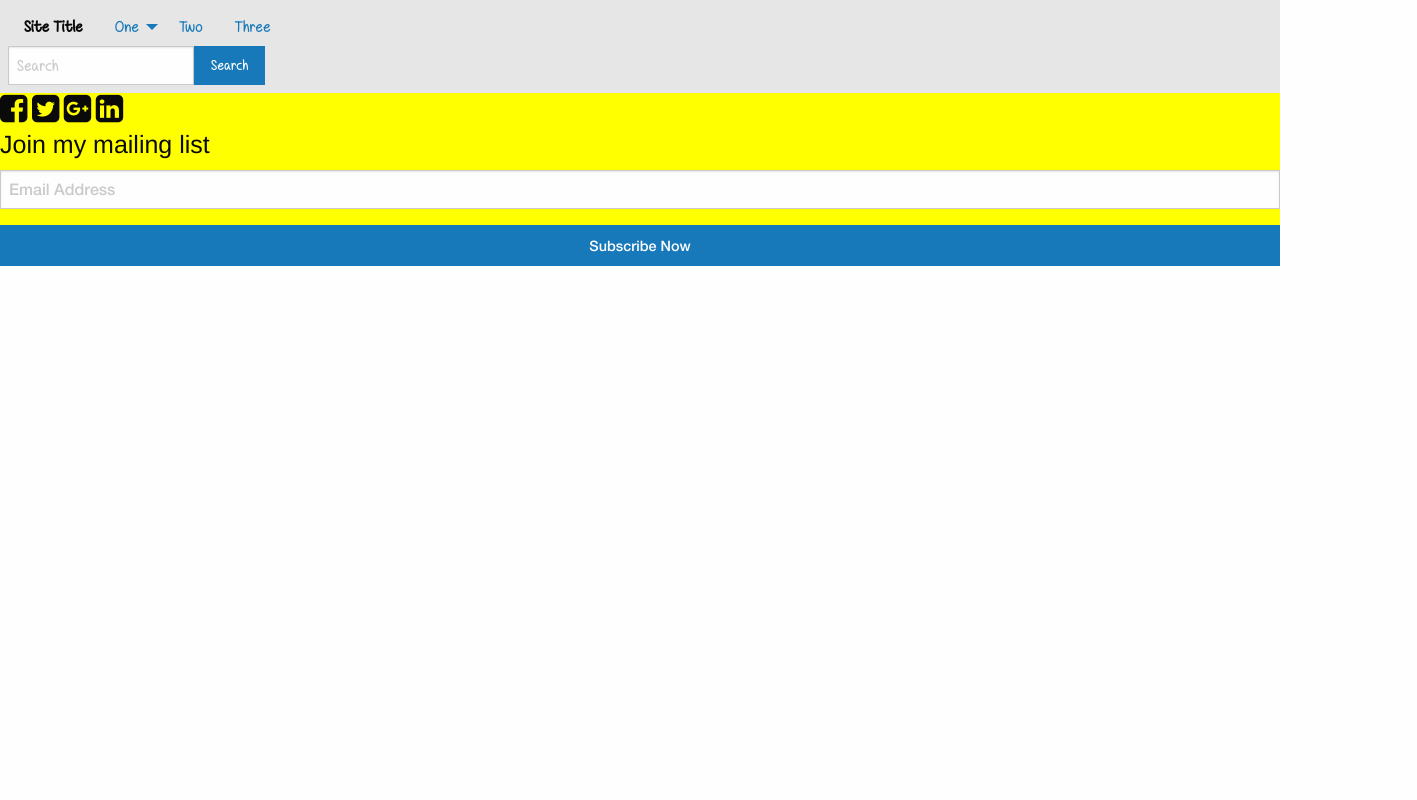
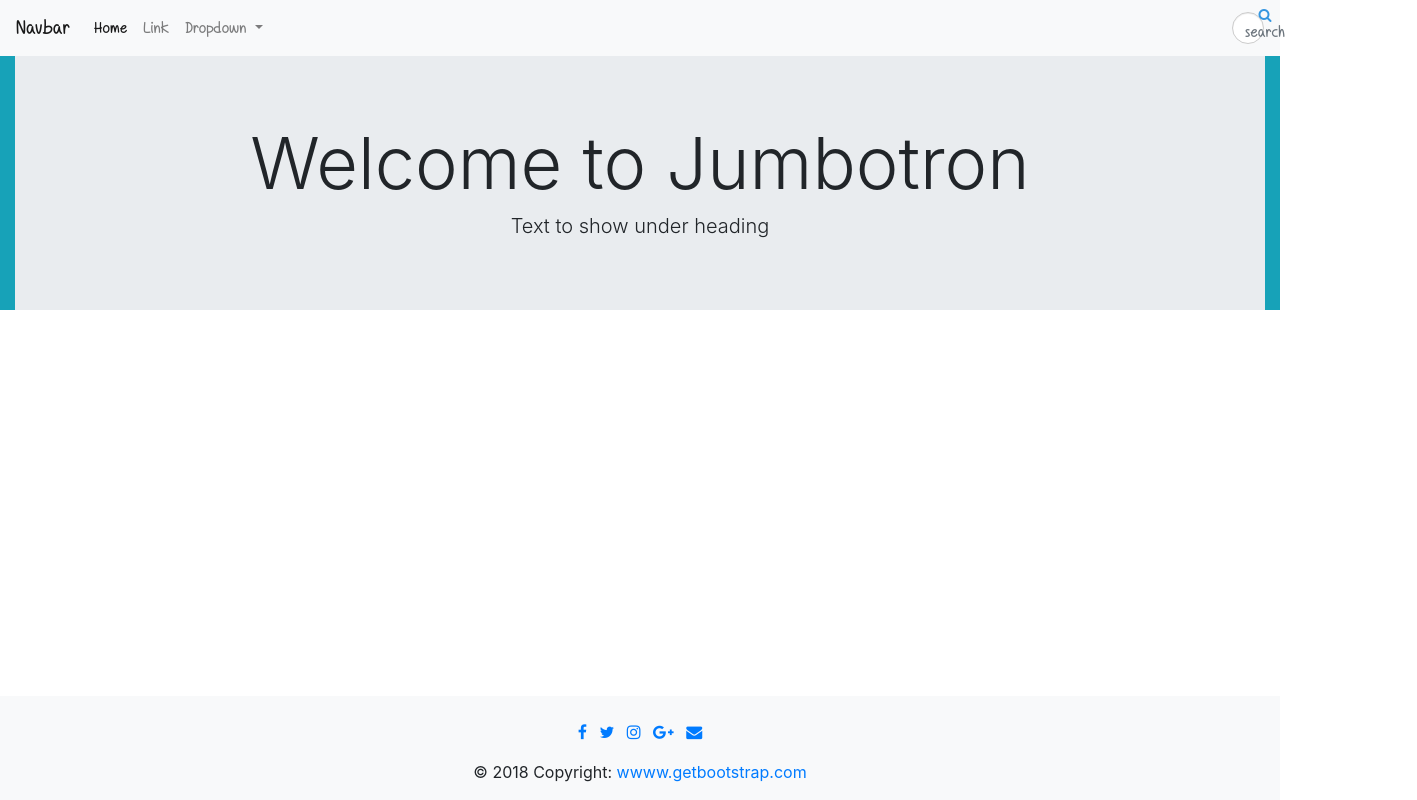
Before and after one commit to sajeev-web/web-project-setup, a website: page index.html in a window 1280 px wide. Shown: the whole page, 1417 px wide, since content can reach past the window. Drawn offline with nearby package versions, Linux system fonts and the light colour scheme; files whose address does not match are found by name.

Commit message:
Few updates

```diff
--- a/index.html
+++ b/index.html
@@ -1,79 +1,123 @@
 <!doctype html>
-<html>
+<html lang="en">
 
 <head>
     <title>Html Project</title>
-    <link rel="stylesheet" href="node_modules/foundation-sites/dist/foundation.min.css">
-    <!-- <link rel="stylesheet" href="node_modules/bootstrap/dist/css/bootstrap.min.css"> -->
+    <!-- <link rel="stylesheet" href="node_modules/foundation-sites/dist/foundation.min.css"> -->
+    <link rel="stylesheet" href="node_modules/bootstrap/dist/css/bootstrap.min.css">
     <link rel="stylesheet" href="node_modules/font-awesome/css/font-awesome.min.css">
     <link rel="stylesheet" href="dist/css/bundle.css">
 </head>
 
 <body>
     <header>
-        <div class="top-bar-container" data-sticky-container>
-            <div class="sticky" data-sticky data-options="anchor: page; marginTop: 0; stickyOn: small;">
-                <div class="top-bar">
-                    <div class="row column">
-                        <div class="top-bar-left">
-                            <ul class="dropdown menu" data-dropdown-menu>
-                                <li class="menu-text">Site Title</li>
-                                <li class="has-submenu">
-                                    <a href="#">One</a>
-                                    <ul class="submenu menu vertical" data-submenu>
-                                        <li><a href="#">One</a></li>
-                                        <li><a href="#">Two</a></li>
-                                        <li><a href="#">Three</a></li>
-                                    </ul>
-                                </li>
-                                <li><a href="#">Two</a></li>
-                                <li><a href="#">Three</a></li>
-                            </ul>
+        <nav class="navbar navbar-expand-md navbar-light bg-light sticky-top">
+            <a class="navbar-brand" href="#">Navbar</a>
+            <button class="navbar-toggler" type="button" data-toggle="collapse" data-target="#navbarSupportedContent" aria-controls="navbarSupportedContent" aria-expanded="false" aria-label="Toggle navigation">
+                <span class="navbar-toggler-icon"></span>
+            </button>
+
+            <div class="collapse navbar-collapse" id="navbarSupportedContent">
+                <ul class="navbar-nav mr-auto">
+                    <li class="nav-item active">
+                        <a class="nav-link" href="#">Home <span class="sr-only">(current)</span></a>
+                    </li>
+                    <li class="nav-item">
+                        <a class="nav-link" href="#">Link</a>
+                    </li>
+                    <li class="nav-item dropdown">
+                        <a class="nav-link dropdown-toggle" href="#" id="navbarDropdown" role="button" data-toggle="dropdown" aria-haspopup="true" aria-expanded="false">
+                      Dropdown
+                    </a>
+                        <div class="dropdown-menu" aria-labelledby="navbarDropdown">
+                            <a class="dropdown-item" href="#">Action</a>
+                            <a class="dropdown-item" href="#">Another action</a>
+                            <div class="dropdown-divider"></div>
+                            <a class="dropdown-item" href="#">Something else here</a>
                         </div>
-                        <div class="top-bar-right">
-                            <ul class="menu">
-                                <li>
-                                    <input type="search" placeholder="Search">
-                                </li>
-                                <li>
-                                    <button type="button" class="button">Search</button>
-                                </li>
-                            </ul>
-                        </div>
+                    </li>
+                </ul>
+                <form action="#" class="search-form form-inline my-2 my-lg-0">
+                    <div class="form-group has-feedback">
+                        <label for="search" class="sr-only">Search</label>
+                        <input type="text" class="form-control" name="search" id="search" placeholder="search">
+                        <span class="form-control-feedback"><i class="fa fa-search" aria-hidden="true" ></i></span>
                     </div>
-                </div>
+                </form>
+            </div>
+        </nav>
+    </header>
+
+    <div class="container-fluid bg-info text-center">
+        <div class="jumbotron jumbotron-fluid align-center">
+            <h1 class="display-3">Welcome to Jumbotron</h1>
+            <h1 class="lead">Text to show under heading</h1>
+        </div>
+    </div>
+
+    <main></main>
+
+
+<!-- Footer -->
+<footer>
+    <div class="container-fluid bg-light fixed-bottom">
+        <!--
+        <div class="row text-center text-xs-center text-sm-left text-md-left">
+            <div class="col-xs-12 col-sm-4 col-md-4">
+                <h5>Quick links</h5>
+                <ul class="list-unstyled quick-links">
+                    <li><a href="javascript:void();"><i class="fa fa-angle-double-right"></i>Home</a></li>
+                    <li><a href="javascript:void();"><i class="fa fa-angle-double-right"></i>About</a></li>
+                    <li><a href="javascript:void();"><i class="fa fa-angle-double-right"></i>FAQ</a></li>
+                    <li><a href="javascript:void();"><i class="fa fa-angle-double-right"></i>Get Started</a></li>
+                    <li><a href="javascript:void();"><i class="fa fa-angle-double-right"></i>Videos</a></li>
+                </ul>
+            </div>
+            <div class="col-xs-12 col-sm-4 col-md-4">
+                <h5>Quick links</h5>
+                <ul class="list-unstyled quick-links">
+                    <li><a href="javascript:void();"><i class="fa fa-angle-double-right"></i>Home</a></li>
+                    <li><a href="javascript:void();"><i class="fa fa-angle-double-right"></i>About</a></li>
+                    <li><a href="javascript:void();"><i class="fa fa-angle-double-right"></i>FAQ</a></li>
+                    <li><a href="javascript:void();"><i class="fa fa-angle-double-right"></i>Get Started</a></li>
+                    <li><a href="javascript:void();"><i class="fa fa-angle-double-right"></i>Videos</a></li>
+                </ul>
+            </div>
+            <div class="col-xs-12 col-sm-4 col-md-4">
+                <h5>Quick links</h5>
+                <ul class="list-unstyled quick-links">
+                    <li><a href="javascript:void();"><i class="fa fa-angle-double-right"></i>Home</a></li>
+                    <li><a href="javascript:void();"><i class="fa fa-angle-double-right"></i>About</a></li>
+                    <li><a href="javascript:void();"><i class="fa fa-angle-double-right"></i>FAQ</a></li>
+                    <li><a href="javascript:void();"><i class="fa fa-angle-double-right"></i>Get Started</a></li>
+                    <li><a href="https://wwwe.sunlimetech.com" title="Design and developed by"><i class="fa fa-angle-double-right"></i>Imprint</a></li>
+                </ul>
             </div>
         </div>
-    </header>
-    <main></main>
-    <div class="three-column-footer-contact-form-container">
-        <footer class="responsive-blog-footer">
-            <div class="row">
-                <div class="small-12 medium-8 columns small-order-2 medium-order-1 about-container">
-                    <div class="row">
-                        <div class="medium-8 columns about-section">
-                            <div class="social">
-                                <i class="fa fa-facebook-square fa-2x" aria-hidden="true"></i>
-                                <i class="fa fa-twitter-square fa-2x" aria-hidden="true"></i>
-                                <i class="fa fa-google-plus-square fa-2x" aria-hidden="true"></i>
-                                <i class="fa fa-linkedin-square fa-2x" aria-hidden="true"></i>
-                            </div>
-                        </div>
-                    </div>
-                </div>
-                <div class="small-12 medium-4 columns small-order-1 medium-order-2 mailing-container">
-                    <h4 class="mailing-list">Join my mailing list</h4>
-                    <input type="text" placeholder="Email Address">
-                    <a class="button expanded subscribe-button" href="#">Subscribe Now</a>
-                </div>
+        -->
+        <div class="row">
+            <div class="col-xs-12 col-sm-12 col-md-12 mt-sm-4">
+                <ul class="list-unstyled list-inline social text-center mb-0">
+                    <li class="list-inline-item"><a href="javascript:void();"><i class="fa fa-facebook"></i></a></li>
+                    <li class="list-inline-item"><a href="javascript:void();"><i class="fa fa-twitter"></i></a></li>
+                    <li class="list-inline-item"><a href="javascript:void();"><i class="fa fa-instagram"></i></a></li>
+                    <li class="list-inline-item"><a href="javascript:void();"><i class="fa fa-google-plus"></i></a></li>
+                    <li class="list-inline-item"><a href="javascript:void();" target="_blank"><i class="fa fa-envelope"></i></a></li>
+                </ul>
             </div>
-        </footer>
+        </div>
+         <!-- Copyright -->
+        <div class="footer-copyright text-center py-3">© 2018 Copyright:
+          <a href="https://mdbootstrap.com/bootstrap-tutorial/"> wwww.getbootstrap.com</a>
+        </div>
+        <!-- Copyright -->
     </div>
-
+</footer>
+    <!-- ./Footer -->
 
     <script src="node_modules/jquery/dist/jquery.min.js"></script>
-    <!-- <script src="node_modules/bootstrap/dist/js/bootstrap.min.js"></script> -->
-    <script src="node_modules/foundation-sites/dist/foundation.min.js"></script>
+    <script src="node_modules/bootstrap/dist/js/bootstrap.min.js"></script>
+    <!-- <script src="node_modules/foundation-sites/dist/foundation.min.js"></script> -->
     <script src="dist/js/bundle.js"></script>
 </body>
 
--- a/res/scss/footer.scss
+++ b/res/scss/footer.scss
@@ -17,7 +17,7 @@ $primary-color: #ff0000;
 $highlight: $primary-color;
 
 .responsive-blog-footer {
-  background: $dark-gray;
+  background: #fbfbfb;
   padding: 3rem 3rem;
   color: white;
 
--- a/res/scss/header.scss
+++ b/res/scss/header.scss
@@ -8,3 +8,54 @@ header {
 .sticky {
   width: 100%;
 }
+
+.search-form .form-group {
+  float: right !important;
+  transition: all 0.35s, border-radius 0s;
+  width: 32px;
+  height: 32px;
+  background-color: #fff;
+  box-shadow: 0 1px 1px rgba(0, 0, 0, 0.075) inset;
+  border-radius: 25px;
+  border: 1px solid #ccc;
+}
+.search-form .form-group input.form-control {
+  padding-right: 20px;
+  border: 0 none;
+  background: transparent;
+  box-shadow: none;
+  display:block;
+}
+.search-form .form-group input.form-control::-webkit-input-placeholder {
+  display: none;
+}
+.search-form .form-group input.form-control:-moz-placeholder {
+  /* Firefox 18- */
+  display: none;
+}
+.search-form .form-group input.form-control::-moz-placeholder {
+  /* Firefox 19+ */
+  display: none;
+}
+.search-form .form-group input.form-control:-ms-input-placeholder {
+  display: none;
+}
+.search-form .form-group:hover,
+.search-form .form-group.hover {
+  width: 100%;
+  border-radius: 4px 25px 25px 4px;
+}
+.search-form .form-group span.form-control-feedback {
+  position: absolute;
+  top: -1px;
+  right: -2px;
+  z-index: 2;
+  display: block;
+  width: 34px;
+  height: 34px;
+  line-height: 34px;
+  text-align: center;
+  color: #3596e0;
+  left: initial;
+  font-size: 14px;
+}
```
Also changed, not shown: package.json (+4 -3 lines), dist/css/bundle.css, res/css/footer.css, res/css/header.css, 1 other file.
